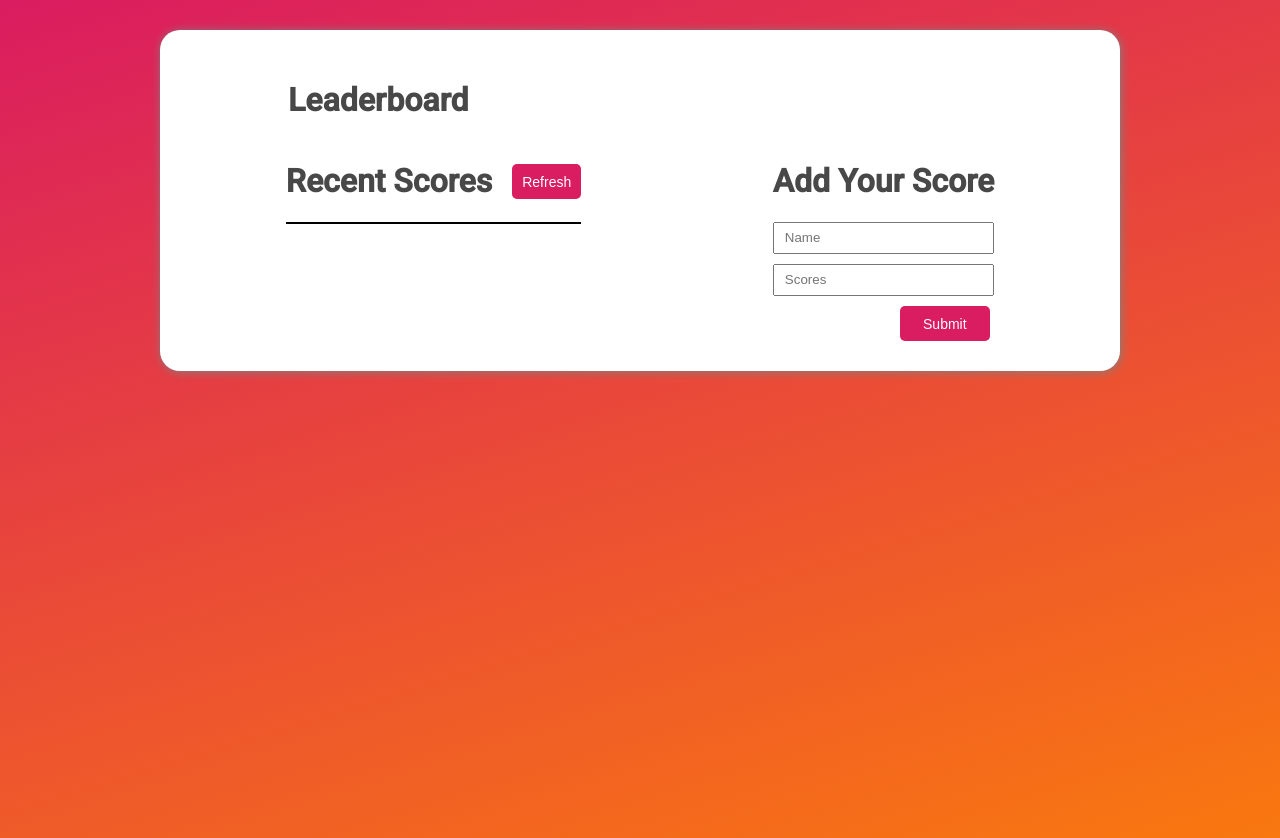
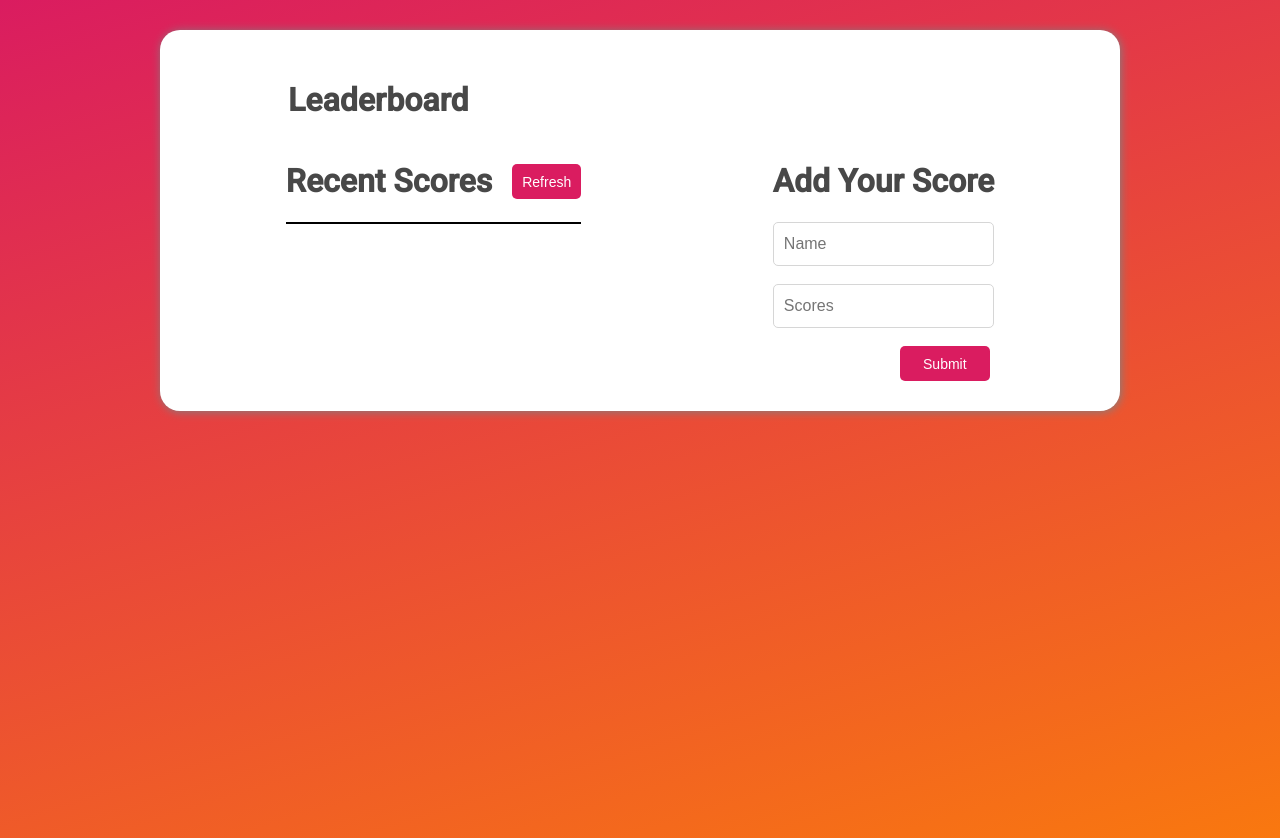
Before and after one commit to ctokoli/Leaderboard, a website built with webpack: page src/index.html in a window 1280 px wide. Built offline with nearby package versions, Linux system fonts and the light colour scheme; no server answers.

Commit message:
styled input fields

```diff
--- a/src/styles/styles.css
+++ b/src/styles/styles.css
@@ -52,9 +52,12 @@ form {
 }
 
 input[type="text"] {
-  height: 26px;
-  margin-bottom: 10px;
+  font-size: 16px;
+  height: 40px;
+  margin-bottom: 18px;
   padding-left: 10px;
+  border: 1px solid #d6d6d6;
+  border-radius: 5px;
 }
 
 .submit {
```
